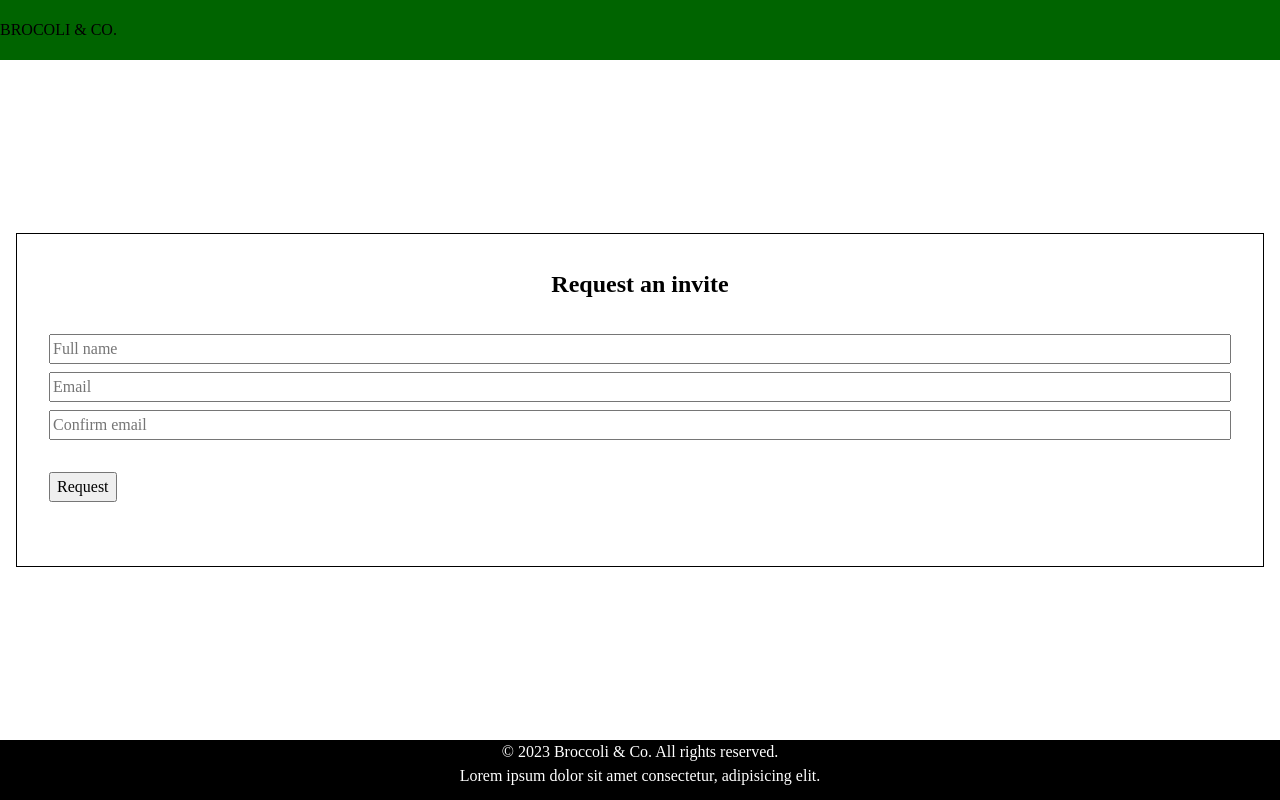
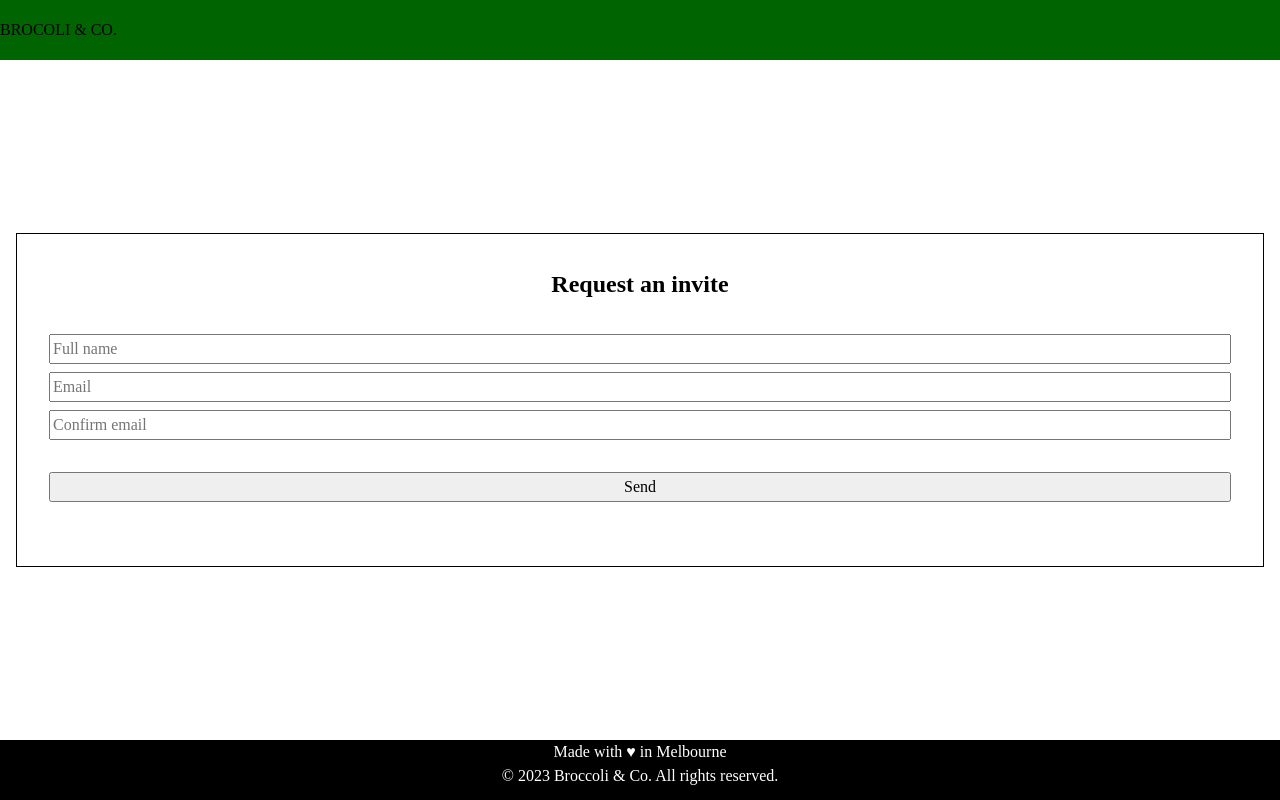
Before and after one commit to nicholascannon/broccoli-landing-page, a React (Vite) app in the folder client/: page / in a window 1280 px wide. Both pictures are taken after a click on the button "Request an invite". Built offline with nearby package versions, Linux system fonts and the light colour scheme.

Commit message:
Update copy

```diff
--- a/client/src/app/landing/landing-page.module.css
+++ b/client/src/app/landing/landing-page.module.css
@@ -18,3 +18,7 @@
 .content {
     text-align: center;
 }
+
+.content > *:not(:last-child) {
+    margin-bottom: 1rem;
+}
--- a/client/src/app/landing/landing-page.tsx
+++ b/client/src/app/landing/landing-page.tsx
@@ -21,7 +21,7 @@ const LandingPageView = (props: ViewProps) => {
             <main className={styles.main}>
                 <section className={styles.content}>
                     <h1>A better way to enjoy every day.</h1>
-                    <p>Lorem ipsum dolor sit amet.</p>
+                    <p>Be the first to know when we launch.</p>
 
                     <button onClick={props.callToAction}>Request an invite</button>
                 </section>
--- a/client/src/app/landing/modals/invite-success-modal.tsx
+++ b/client/src/app/landing/modals/invite-success-modal.tsx
@@ -8,7 +8,7 @@ export const InviteSuccessModal: ModalComponent = (props) => {
         <GenericModalView>
             <div className={styles.content}>
                 <h2>All done!</h2>
-                <p>Lorem ipsum dolor sit amet consectetur, adipisicing elit. Non, explicabo.</p>
+                <p>You will be one of the first to experience Broccoli &amp; Co. when we launch.</p>
                 <button onClick={props.closeModal}>ok</button>
             </div>
         </GenericModalView>
--- a/client/src/app/landing/modals/request-invite-modal.tsx
+++ b/client/src/app/landing/modals/request-invite-modal.tsx
@@ -76,10 +76,9 @@ const RequestInviteModalView = (props: ViewProps) => {
                         readOnly={loading}
                     />
 
-                    <div className={styles.callToAction}>
-                        {/* TODO: replace span with SVG animation */}
-                        {loading ? <span>sending invite...</span> : <button type="submit">Request</button>}
-                    </div>
+                    <button type="submit" className={styles.callToAction} disabled={loading}>
+                        {loading ? 'Sending, please wait...' : 'Send'}
+                    </button>
                 </form>
             </div>
         </GenericModalView>
--- a/client/src/common/components/footer.tsx
+++ b/client/src/common/components/footer.tsx
@@ -3,8 +3,8 @@ import styles from './footer.module.css';
 export const Footer = () => {
     return (
         <footer className={styles.footer}>
+            <p>Made with &hearts; in Melbourne</p>
             <p>&copy; 2023 Broccoli &amp; Co. All rights reserved.</p>
-            <p>Lorem ipsum dolor sit amet consectetur, adipisicing elit.</p>
         </footer>
     );
 };
```
